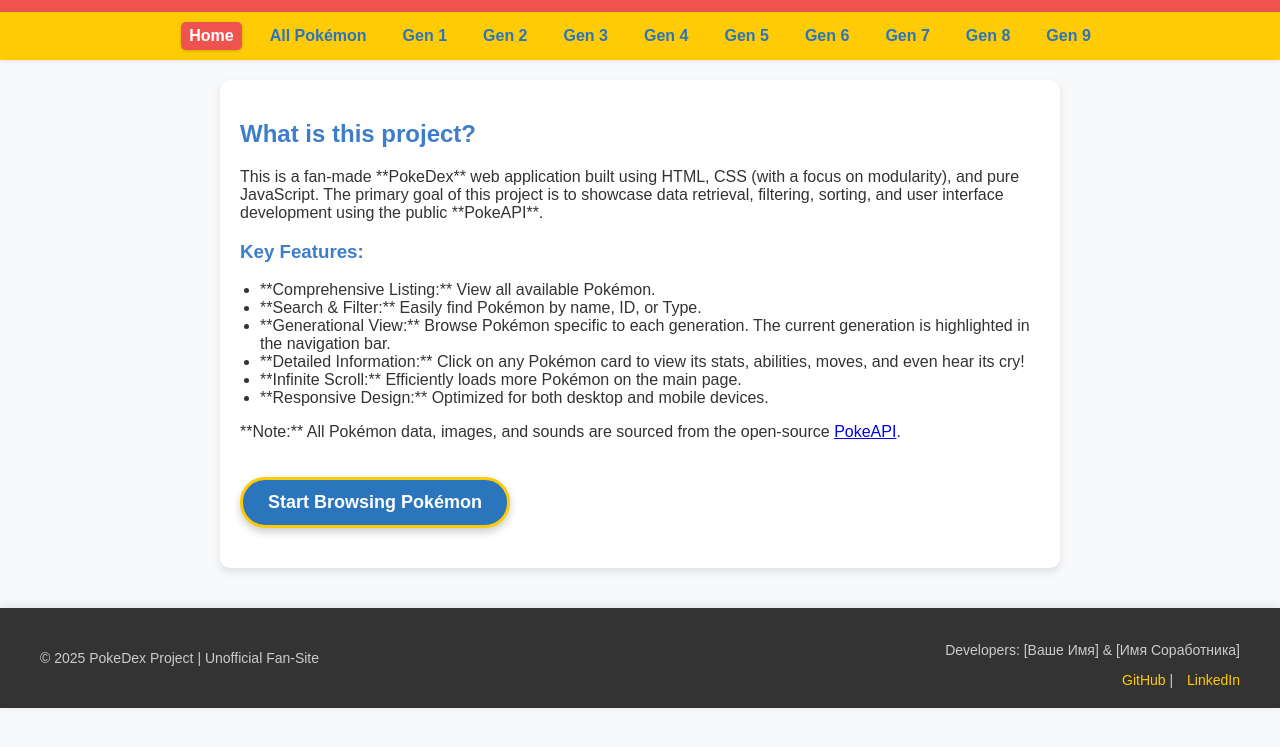
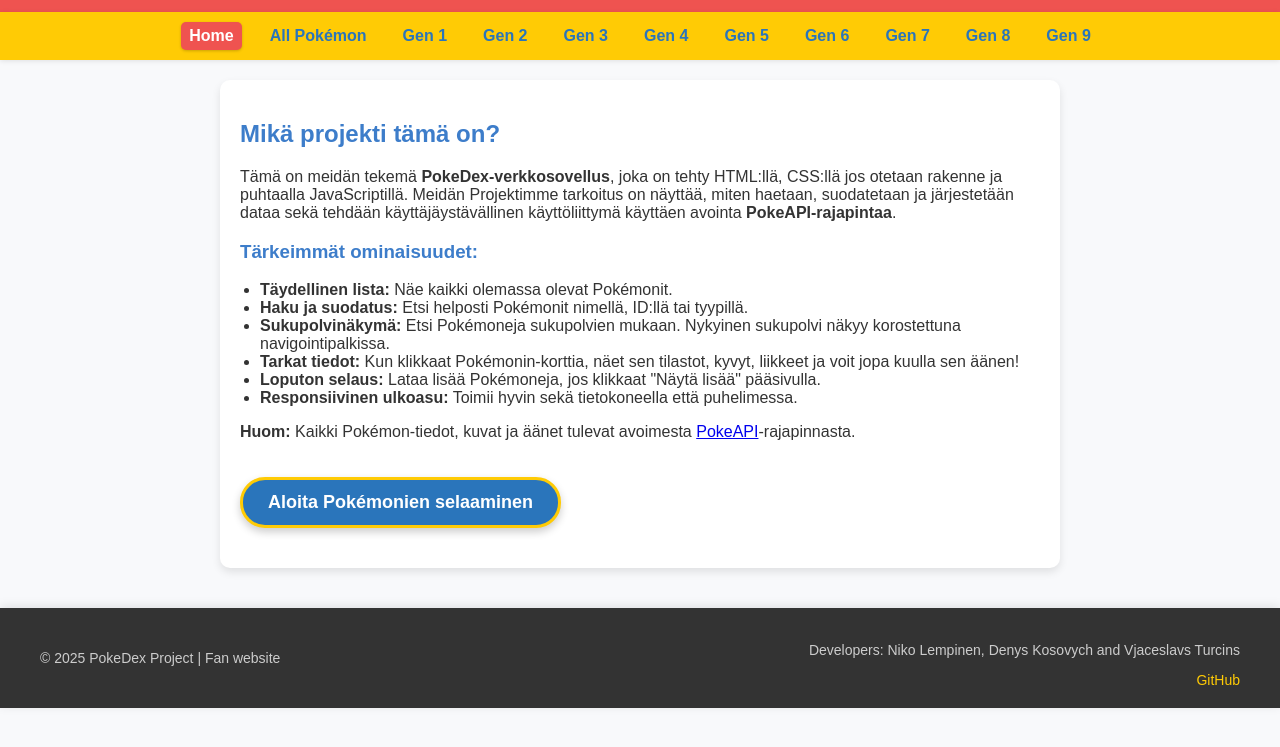
Before and after one commit to NikLem08/Project-Business-College, a plain HTML site: page pokemones/html/index.html in a window 1280 px wide. Shown: the part 49-796 px from the top of the page. Drawn offline with Linux system fonts and the light colour scheme.

Commit message:
Update main HTML

```diff
--- a/pokemones/html/index.html
+++ b/pokemones/html/index.html
@@ -30,50 +30,61 @@
     </nav>
 
     <main class="info-page">
-      <h2>What is this project?</h2>
+      <h2>Mikä projekti tämä on?</h2>
       <p>
-        This is a fan-made **PokeDex** web application built using HTML, CSS
-        (with a focus on modularity), and pure JavaScript. The primary goal of
-        this project is to showcase data retrieval, filtering, sorting, and user
-        interface development using the public **PokeAPI**.
+        Tämä on meidän tekemä <strong>PokeDex-verkkosovellus</strong>, joka on
+        tehty HTML:llä, CSS:llä jos otetaan rakenne ja puhtaalla JavaScriptillä.
+        Meidän Projektimme tarkoitus on näyttää, miten haetaan, suodatetaan ja
+        järjestetään dataa sekä tehdään käyttäjäystävällinen käyttöliittymä
+        käyttäen avointa <strong>PokeAPI-rajapintaa</strong>.
       </p>
 
-      <h3>Key Features:</h3>
+      <h3>Tärkeimmät ominaisuudet:</h3>
       <ul>
-        <li>**Comprehensive Listing:** View all available Pokémon.</li>
-        <li>**Search & Filter:** Easily find Pokémon by name, ID, or Type.</li>
         <li>
-          **Generational View:** Browse Pokémon specific to each generation. The
-          current generation is highlighted in the navigation bar.
+          <strong>Täydellinen lista:</strong> Näe kaikki olemassa olevat
+          Pokémonit.
         </li>
         <li>
-          **Detailed Information:** Click on any Pokémon card to view its stats,
-          abilities, moves, and even hear its cry!
+          <strong>Haku ja suodatus:</strong> Etsi helposti Pokémonit nimellä,
+          ID:llä tai tyypillä.
         </li>
         <li>
-          **Infinite Scroll:** Efficiently loads more Pokémon on the main page.
+          <strong>Sukupolvinäkymä:</strong> Etsi Pokémoneja sukupolvien mukaan.
+          Nykyinen sukupolvi näkyy korostettuna navigointipalkissa.
         </li>
         <li>
-          **Responsive Design:** Optimized for both desktop and mobile devices.
+          <strong>Tarkat tiedot:</strong> Kun klikkaat Pokémonin-korttia, näet
+          sen tilastot, kyvyt, liikkeet ja voit jopa kuulla sen äänen!
+        </li>
+        <li>
+          <strong>Loputon selaus:</strong> Lataa lisää Pokémoneja, jos klikkaat
+          "Näytä lisää" pääsivulla.
+        </li>
+        <li>
+          <strong>Responsiivinen ulkoasu:</strong> Toimii hyvin sekä
+          tietokoneella että puhelimessa.
         </li>
       </ul>
 
       <p>
-        **Note:** All Pokémon data, images, and sounds are sourced from the
-        open-source <a href="https://pokeapi.co/" target="_blank">PokeAPI</a>.
+        <strong>Huom:</strong> Kaikki Pokémon-tiedot, kuvat ja äänet tulevat
+        avoimesta
+        <a href="https://pokeapi.co/" target="_blank">PokeAPI</a>-rajapinnasta.
       </p>
 
-      <a href="poke.html" class="load-more-btn">Start Browsing Pokémon</a>
+      <a href="poke.html" class="load-more-btn">Aloita Pokémonien selaaminen</a>
     </main>
 
     <footer class="main-footer">
       <div class="footer-content">
-        <p>&copy; 2025 PokeDex Project | Unofficial Fan-Site</p>
+        <p>&copy; 2025 PokeDex Project | Fan website</p>
         <div class="contact-info">
-          <p>Developers: [Ваше Имя] & [Имя Соработника]</p>
+          <p>
+            Developers: Niko Lempinen, Denys Kosovych and Vjaceslavs Turcins
+          </p>
           <div class="social-links">
-            <a href="#" target="_blank">GitHub</a> |
-            <a href="#" target="_blank">LinkedIn</a>
+            <a href="#" target="_blank">GitHub</a>
           </div>
         </div>
       </div>
```
Also changed, not shown: pokemones/html/generation.html (+5 -4 lines), pokemones/html/poke.html (+5 -3 lines).
